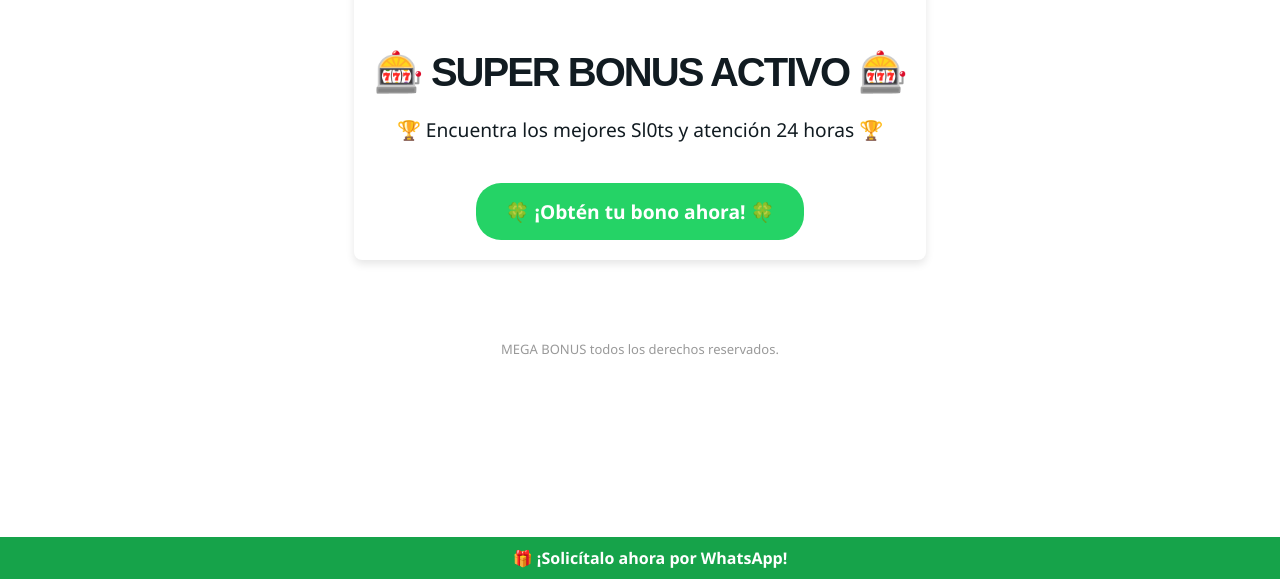
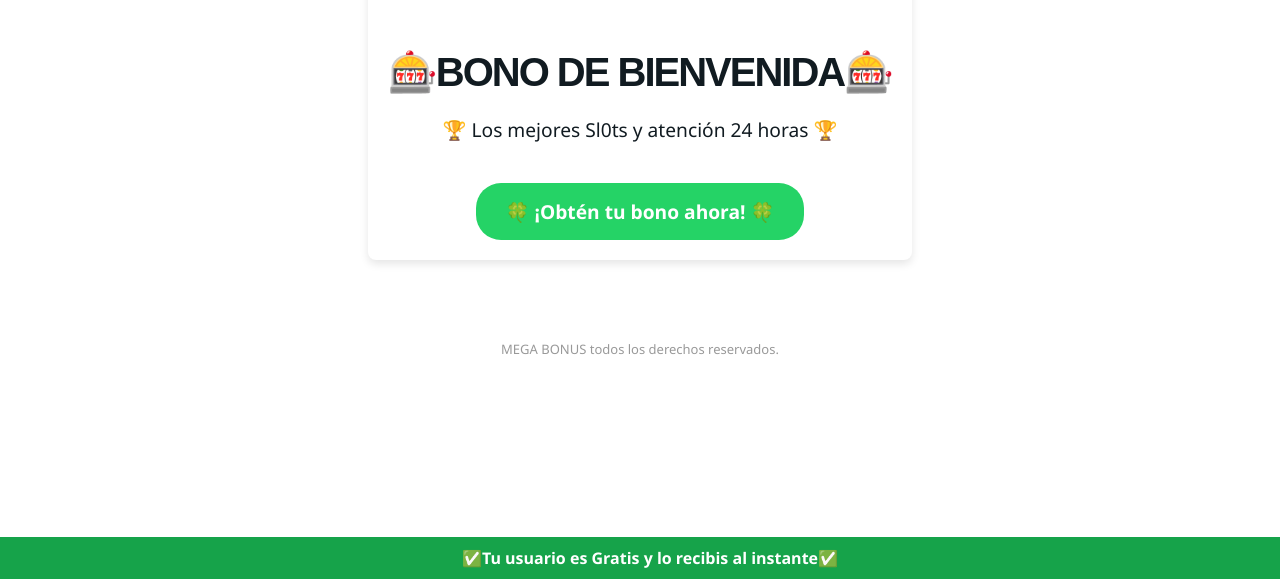
Before and after one commit to RedGreen2-bot/Online24horas, a plain HTML site: page index.html in a window 1280 px wide. Shown: the part 221-800 px from the top of the page. Drawn offline with Linux system fonts and the light colour scheme.

Commit message:
Add files via upload

```diff
--- a/index.html
+++ b/index.html
@@ -19,7 +19,6 @@
     }(window, document, 'script', 'https://connect.facebook.net/es_LA/fbevents.js');
     fbq('init', '4013675132213135'); // Reemplaza con tu ID de Pixel
     fbq('track', 'PageView');
-    fbq('track', 'Contact'); // Evento personalizado "Contact"
   </script>
   <noscript>
     <img height="1" width="1" style="display:none"
@@ -102,8 +101,8 @@
   <!-- Contenedor principal -->
   <div class="container">
     <img src="https://upload.wikimedia.org/wikipedia/commons/6/6b/WhatsApp.svg" alt="WhatsApp Logo" class="whatsapp-logo">
-    <h1>🎰 SUPER BONUS ACTIVO 🎰</h1>
-    <p>🏆 Encuentra los mejores Sl0ts y atención 24 horas 🏆</p>
+    <h1>🎰BONO DE BIENVENIDA🎰</h1>
+    <p>🏆 Los mejores Sl0ts y atención 24 horas 🏆</p>
     <a href="https://wa.link/marcosgreen2" class="cta-button" target="_blank" id="botonContactar">
       🍀 ¡Obtén tu bono ahora! 🍀
     </a>
@@ -111,7 +110,7 @@
 
   <!-- Barra fija -->
   <div class="bono-bar" style="position: fixed; bottom: 0; left: 0; width: 100%; background-color: #16a34a; color: white; text-align: center; padding: 10px; font-weight: bold;">
-    🎁 ¡Solicítalo ahora por WhatsApp!
+   ✅Tu usuario es Gratis y lo recibis al instante✅
   </div>
 
   <!-- Pie de página -->
```
